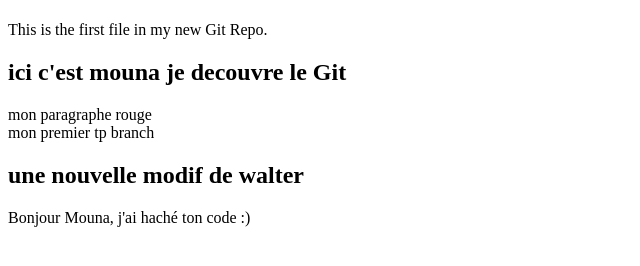
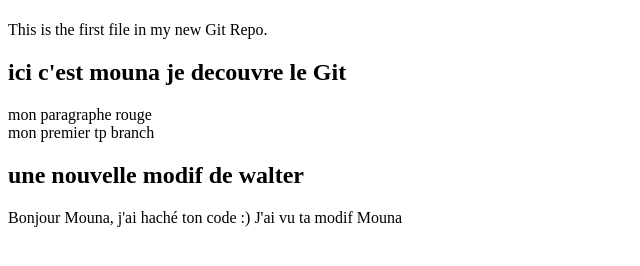
Before and after one commit to mounard/myproject, a plain HTML site: page index.html in a window 1280 px wide. Shown: the whole page, without its empty margins (0-640 px from the left). Drawn offline with Linux system fonts and the light colour scheme.

Commit message:
"walter a vu la modif de Mouna"

```diff
--- a/index.html
+++ b/index.html
@@ -16,6 +16,8 @@
 mon premier tp branch
 <h2> une nouvelle modif de walter </h2>
 Bonjour Mouna, j'ai haché ton code :)
+
+J'ai vu ta modif Mouna
 </div>
 
 </body>
```
